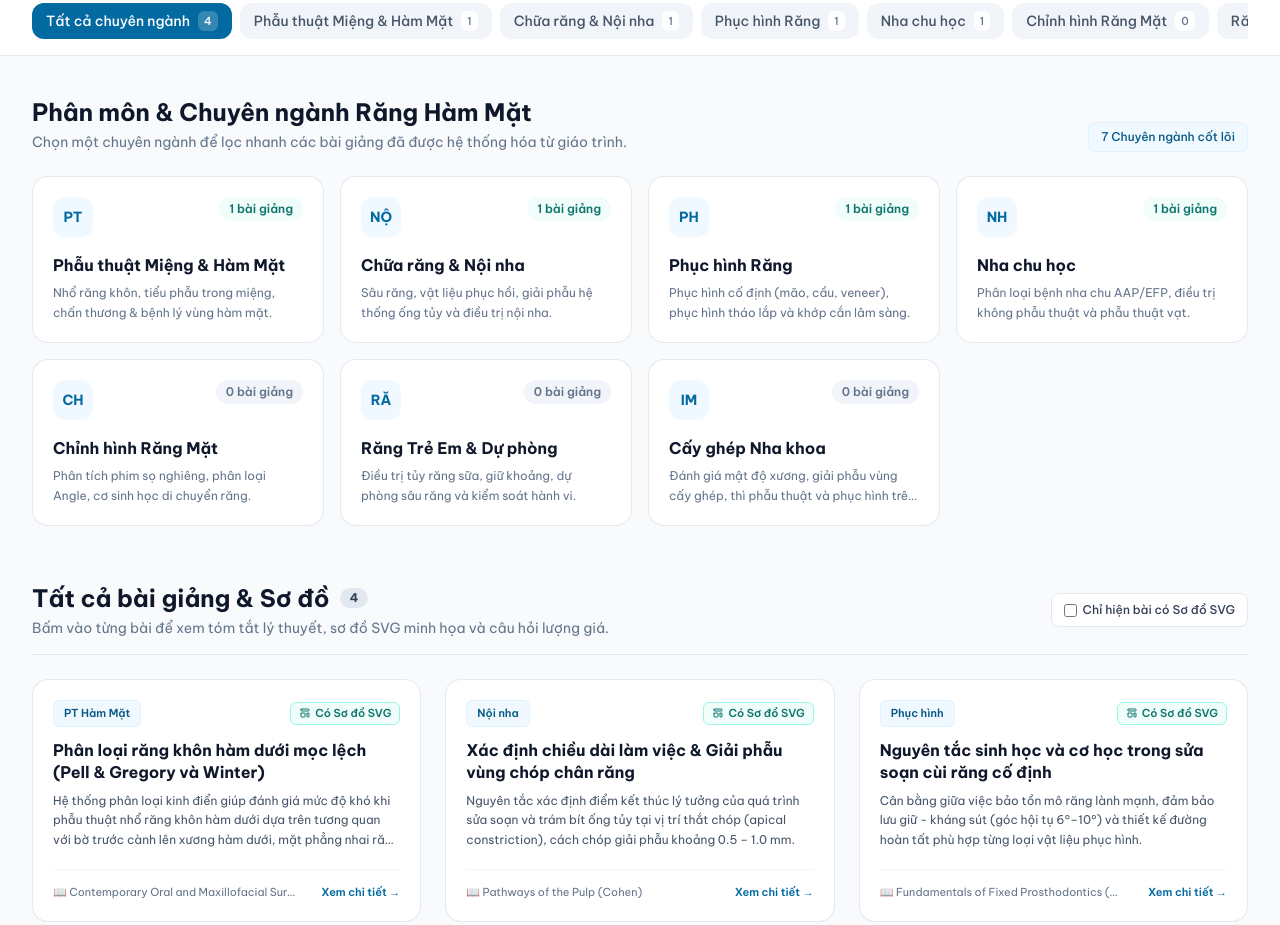
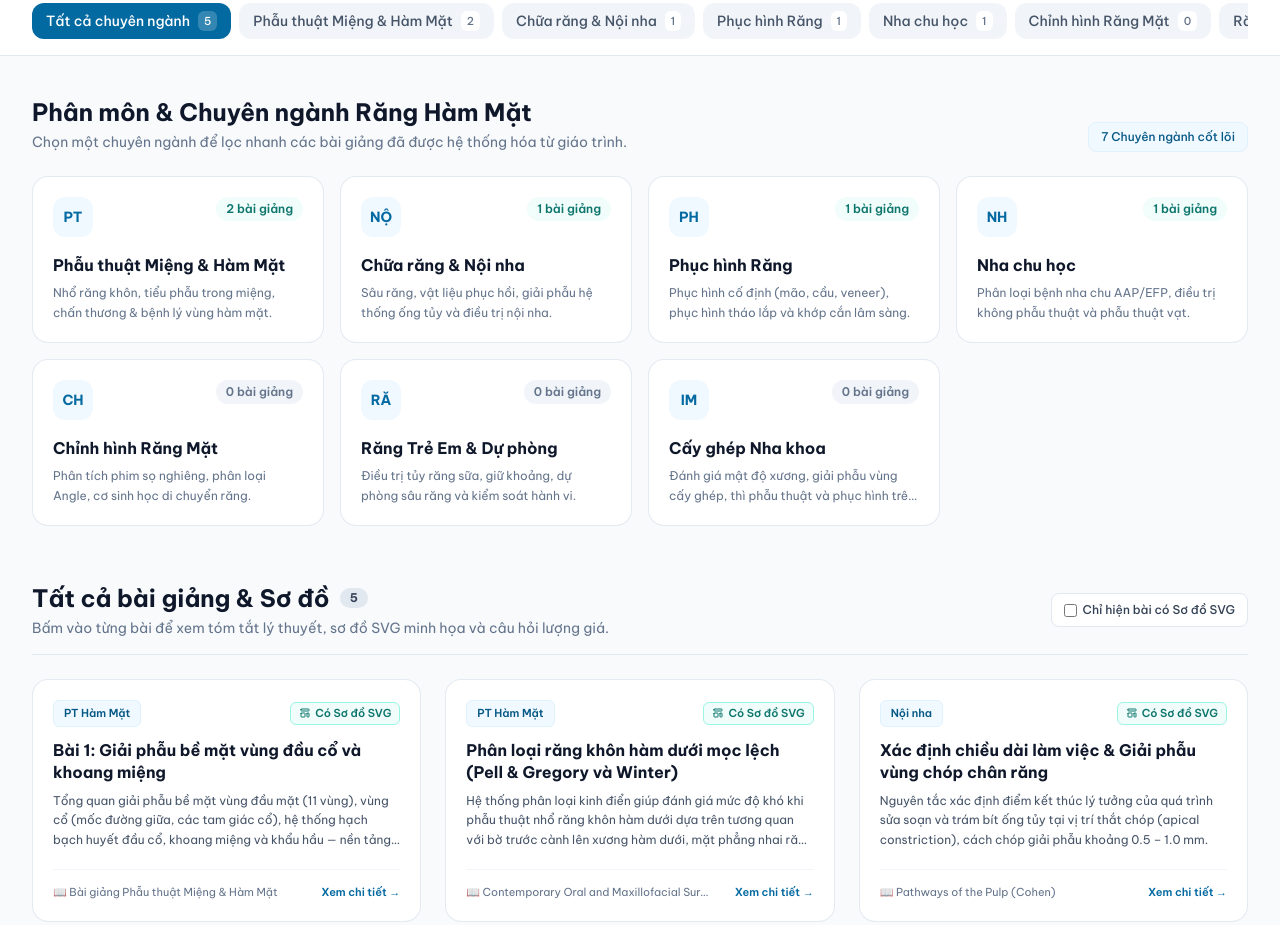
Before and after one commit to lamduy08122000/odontohub-rhm, a plain HTML site: page index.html in a window 1280 px wide. Shown: the part 554-1479 px from the top of the page. Drawn offline with nearby package versions, Linux system fonts and the light colour scheme.

Commit message:
Thêm Bài 1 (Giải phẫu bề mặt) vào thẻ Phẫu thuật Miệng & Hàm Mặt

```diff
--- a/index.html
+++ b/index.html
@@ -287,6 +287,33 @@
         console.error('Không tìm thấy file lessons.js. Hãy đảm bảo file lessons.js nằm cùng thư mục với index.html');
         window.LESSONS = [];
       }
+      // Bài 1 – Phẫu thuật Miệng & Hàm Mặt (trang bài giảng riêng: bai-1-giai-phau-be-mat.html)
+      if (!LESSONS.some(l => l.id === 'bai-1-giai-phau-be-mat')) {
+        LESSONS.unshift({
+          id: 'bai-1-giai-phau-be-mat',
+          specialty: 'pt-ham-mat',
+          title: 'Bài 1: Giải phẫu bề mặt vùng đầu cổ và khoang miệng',
+          chapter: 'Bài 1',
+          book: 'Bài giảng Phẫu thuật Miệng & Hàm Mặt',
+          hasDiagram: true,
+          tags: ['Giải phẫu bề mặt', 'Vùng đầu mặt', 'Vùng cổ', 'Hạch bạch huyết', 'Khoang miệng', 'Khẩu hầu'],
+          summary: 'Tổng quan giải phẫu bề mặt vùng đầu mặt (11 vùng), vùng cổ (mốc đường giữa, các tam giác cổ), hệ thống hạch bạch huyết đầu cổ, khoang miệng và khẩu hầu — nền tảng để thăm khám và lập kế hoạch phẫu thuật vùng miệng hàm mặt.',
+          keyPoints: [
+            'Giải phẫu bề mặt vùng Đầu Mặt được chia thành 11 vùng.',
+            'Vùng Cổ: xác định các mốc đường giữa và các tam giác cổ.',
+            'Hệ thống hạch bạch huyết vùng Đầu Cổ (khoảng 300 trên tổng ~800 hạch toàn cơ thể).',
+            'Khoang Miệng và Khẩu Hầu được phân ranh bởi rãnh tận của lưỡi.'
+          ],
+          customHtml: `
+            <div class="my-6">
+              <a href="bai-1-giai-phau-be-mat.html"
+                 class="inline-flex items-center justify-center gap-2 w-full sm:w-auto px-5 py-3 rounded-xl bg-dental-600 hover:bg-dental-700 text-white text-sm font-semibold shadow-sm transition-colors">
+                Mở bài giảng đầy đủ: Bài 1 – Giải phẫu bề mặt
+                <svg class="w-4 h-4" fill="none" stroke="currentColor" viewBox="0 0 24 24"><path stroke-linecap="round" stroke-linejoin="round" stroke-width="2" d="M13 7l5 5m0 0l-5 5m5-5H6"/></svg>
+              </a>
+            </div>`
+        });
+      }
       renderFilterTabs();
       renderSpecialtyCards();
       renderLessons();
```
